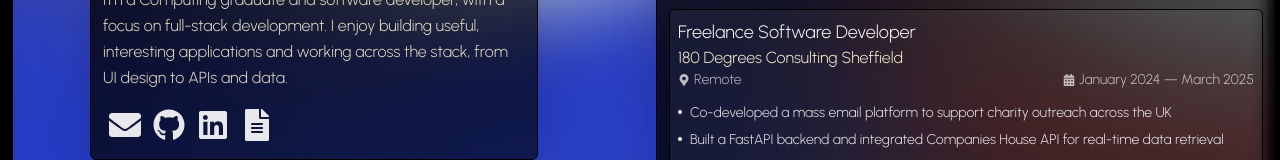
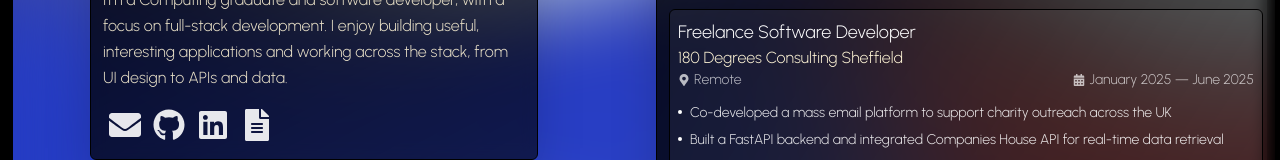
Before and after one commit to karimbobboi/portfolio, a Next.js app: page / in a window 1280 px wide. Shown: the part 311-471 px from the top of the page. Built offline with nearby package versions, Linux system fonts and the light colour scheme.

Commit message:
update experiences

```diff
--- a/src/app/types.ts
+++ b/src/app/types.ts
@@ -32,7 +32,7 @@ export const experiences: Experience[] = [
     title: "Freelance Software Developer",
     company: "180 Degrees Consulting Sheffield",
     location: "Remote",
-    period: "January 2024 — March 2025",
+    period: "January 2025 — June 2025",
     description: [
       "Co-developed a mass email platform to support charity outreach across the UK",
       "Built a FastAPI backend and integrated Companies House API for real-time data retrieval",
```
